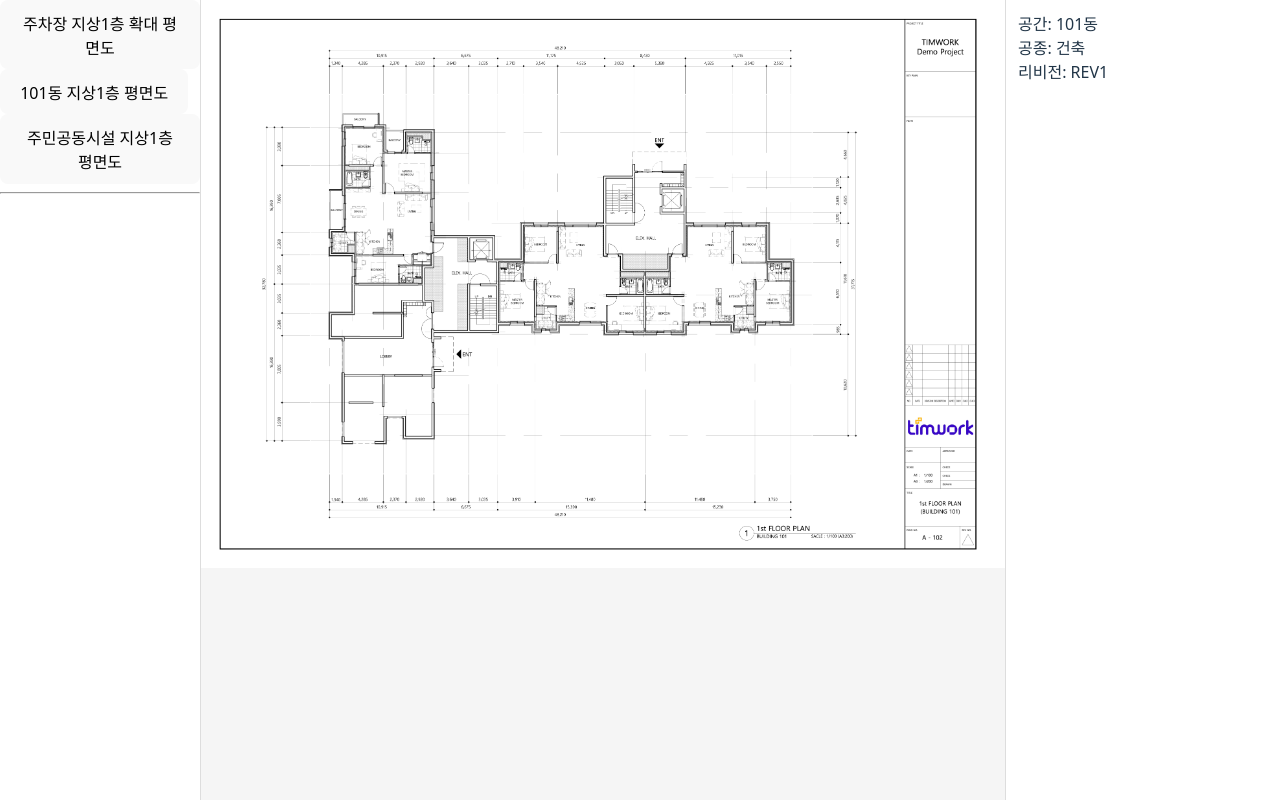
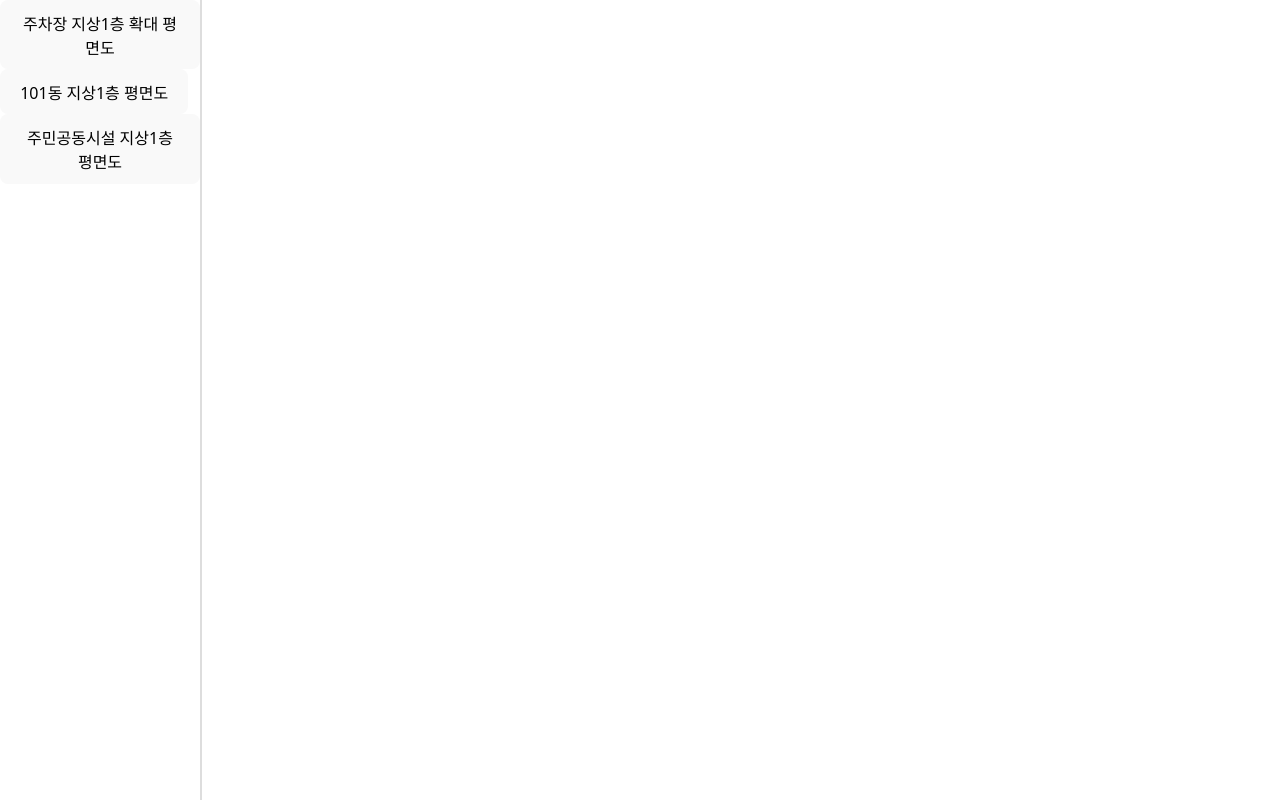
Before and after one commit to Donghunn-Lee/drawing-viewer, a React (Vite) app: page / in a window 1280 px wide. Built offline with nearby package versions, Linux system fonts and the light colour scheme.

Commit message:
refactor: switch viewer context to drawingId and simplify viewer flow

```diff
--- a/src/App.tsx
+++ b/src/App.tsx
@@ -3,10 +3,9 @@ import type { ViewerContext } from './shared/types/context';
 import { MainLayout } from './app/layout/MainLayout';
 
 export default function App() {
-  const [context, setContext] = useState<ViewerContext>({
-    site: '101동',
-    discipline: '건축',
-    revision: 'REV1',
+  const [viewerContext, setViewerContext] = useState<ViewerContext>({
+    activeDrawingId: null,
   });
-  return <MainLayout context={context} setContext={setContext} />;
+
+  return <MainLayout context={viewerContext} setContext={setViewerContext} />;
 }
--- a/src/entities/drawing/selectors.ts
+++ b/src/entities/drawing/selectors.ts
@@ -1,12 +1,12 @@
 import type { Drawing, Metadata } from '../../shared/types/metadata';
 
-export const getSiteList = (metadata: Metadata): string[] => {
-  const root = Object.values(metadata.drawings).find((d: Drawing) => d.parent === null);
+export const getSiteList = (metadata: Metadata) => {
+  const root = Object.values(metadata.drawings).find((d) => d.parent === null);
   if (!root) return [];
 
   return Object.values(metadata.drawings)
-    .filter((d: Drawing) => d.parent === root.id)
-    .map((d: Drawing) => d.name);
+    .filter((d) => d.parent === root.id)
+    .map((d) => ({ id: d.id, name: d.name }));
 };
 
 export const getDisciplinesBySite = (metadata: Metadata, siteName: string): string[] => {
--- a/src/shared/types/context.ts
+++ b/src/shared/types/context.ts
@@ -1,5 +1,3 @@
 export type ViewerContext = {
-  site: '전체' | '101동' | '주차장';
-  discipline: '건축' | '설비' | '소방';
-  revision: string;
+  activeDrawingId: string | null;
 };
--- a/src/shared/utils/gameImageSrc.ts
+++ /dev/null
@@ -1,24 +0,0 @@
-import type { ViewerContext } from '../types/context';
-
-const IMAGE_MAP = {
-  전체: {},
-  '101동': {
-    건축: '/drawings/01_101동 지상1층 평면도_건축.png',
-    설비: '/drawings/07_101동 지상1층 평면도_배관설비.jpeg',
-  },
-  주차장: {
-    소방: '/drawings/14_주차장 지상1층 확대 평면도_소방.jpeg',
-  },
-} as const;
-
-export const getImageSrc = (context: ViewerContext): string => {
-  if (context.site === '101동') {
-    return IMAGE_MAP['101동'][context.discipline as '건축' | '설비'] ?? '';
-  }
-
-  if (context.site === '주차장') {
-    return IMAGE_MAP['주차장'][context.discipline as '소방'] ?? '';
-  }
-
-  return '';
-};
--- a/src/widgets/ContextPanel/index.tsx
+++ b/src/widgets/ContextPanel/index.tsx
@@ -7,9 +7,7 @@ type Props = {
 export const ContextPanel = ({ context }: Props) => {
   return (
     <div style={{ width: 250, borderLeft: '1px solid #ddd', padding: 12 }}>
-      <div>공간: {context.site}</div>
-      <div>공종: {context.discipline}</div>
-      <div>리비전: {context.revision}</div>
+      {context.activeDrawingId}
     </div>
   );
 };
--- a/src/widgets/ExplorerSidebar/index.tsx
+++ b/src/widgets/ExplorerSidebar/index.tsx
@@ -1,7 +1,6 @@
-import { getDisciplinesBySite, getSiteList } from '../../entities/drawing/selectors';
+import { getSiteList } from '../../entities/drawing/selectors';
 import type { ViewerContext } from '../../shared/types/context';
 import metadata from '../../data/metadata.json';
-import { useState } from 'react';
 
 type Props = {
   setContext: React.Dispatch<React.SetStateAction<ViewerContext>>;
@@ -10,38 +9,15 @@ type Props = {
 export const ExplorerSidebar = ({ setContext }: Props) => {
   const sites = getSiteList(metadata);
 
-  const [selectedSite, setSelectedSite] = useState<string | null>(null);
-  const disciplines = selectedSite ? getDisciplinesBySite(metadata, selectedSite) : [];
+  const selectDrawing = (drawingId: string) => {
+    setContext({ activeDrawingId: drawingId });
+  };
 
-  const selectDrawing = (site: ViewerContext['site'], discipline: ViewerContext['discipline']) => {
-    setContext({
-      site,
-      discipline,
-      revision: 'REV1',
-    });
-  };
-  console.log(disciplines);
   return (
     <div style={{ width: 200, borderRight: '1px solid #ddd' }}>
       {sites.map((site) => (
-        <button key={site} onClick={() => setSelectedSite(site)}>
-          {site}
-        </button>
-      ))}
-
-      <hr />
-
-      {disciplines.map((discipline) => (
-        <button
-          key={discipline}
-          onClick={() =>
-            selectDrawing(
-              selectedSite as ViewerContext['site'],
-              discipline as ViewerContext['discipline'],
-            )
-          }
-        >
-          {discipline}
+        <button key={site.id} onClick={() => selectDrawing(site.id)}>
+          {site.name}
         </button>
       ))}
     </div>
--- a/src/widgets/ViewerPane/index.tsx
+++ b/src/widgets/ViewerPane/index.tsx
@@ -1,8 +1,10 @@
 import type { ViewerContext } from '../../shared/types/context';
-import { getImageSrc } from '../../shared/utils/gameImageSrc';
+import type { Metadata } from '../../shared/types/metadata';
 
-import metadata from '../../data/metadata.json';
+import metadataJson from '../../data/metadata.json';
 import { getSiteList } from '../../entities/drawing/selectors';
+
+const metadata = metadataJson as Metadata;
 
 type Props = {
   context: ViewerContext;
@@ -13,11 +15,17 @@ console.log(Object.keys(metadata.drawings));
 console.log(getSiteList(metadata));
 
 export const ViewerPane = ({ context }: Props) => {
-  const src = getImageSrc(context);
+  const id = context.activeDrawingId;
+  if (!id) return null;
+
+  const drawing = metadata.drawings[id];
+  if (!drawing) return null;
+
+  console.log(drawing);
 
   return (
     <div style={{ flex: 1, background: '#f5f5f5' }}>
-      <img src={src} style={{ width: '100%' }} />
+      <img src={`/drawings/${drawing.image}`} style={{ width: '100%' }} />
     </div>
   );
 };
```
